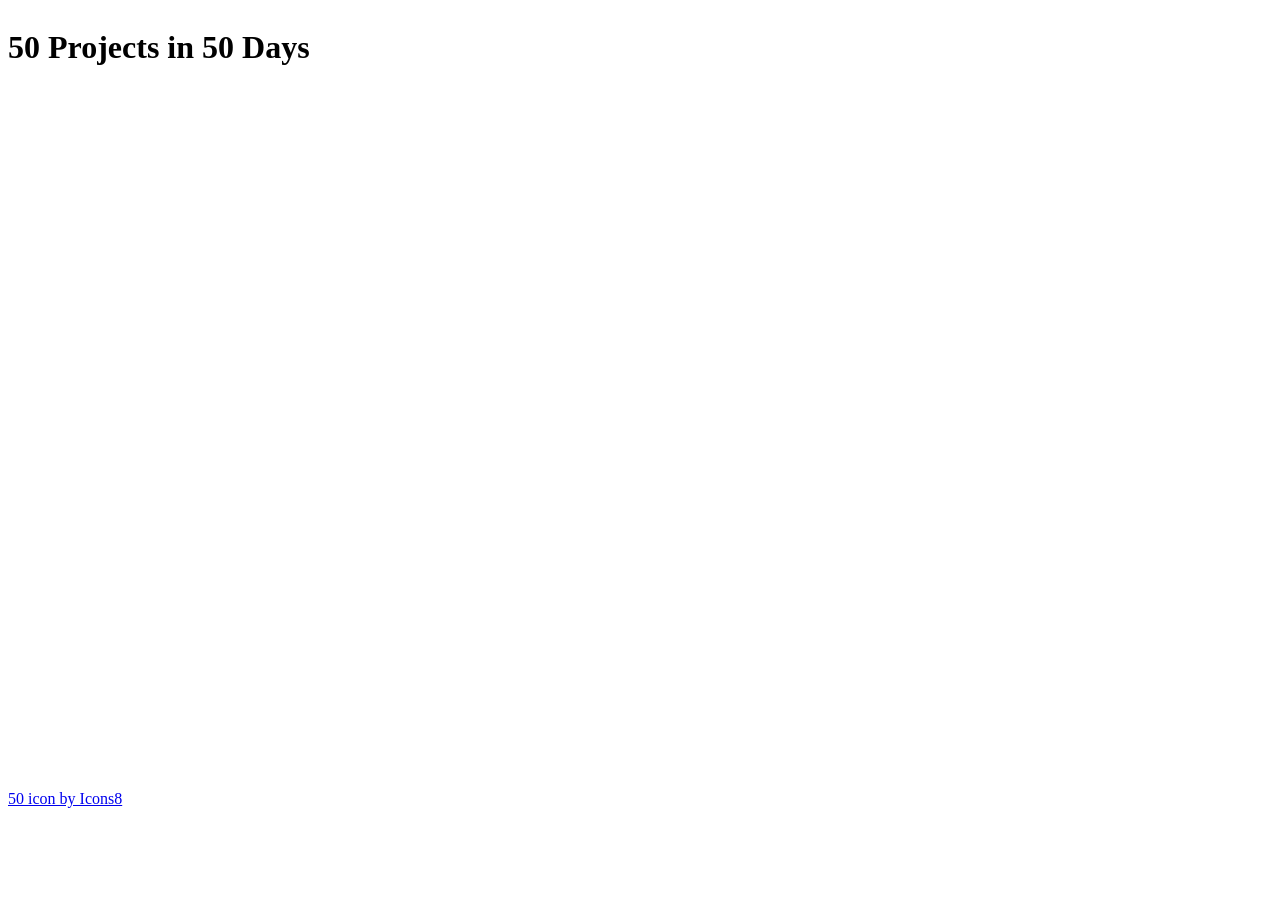
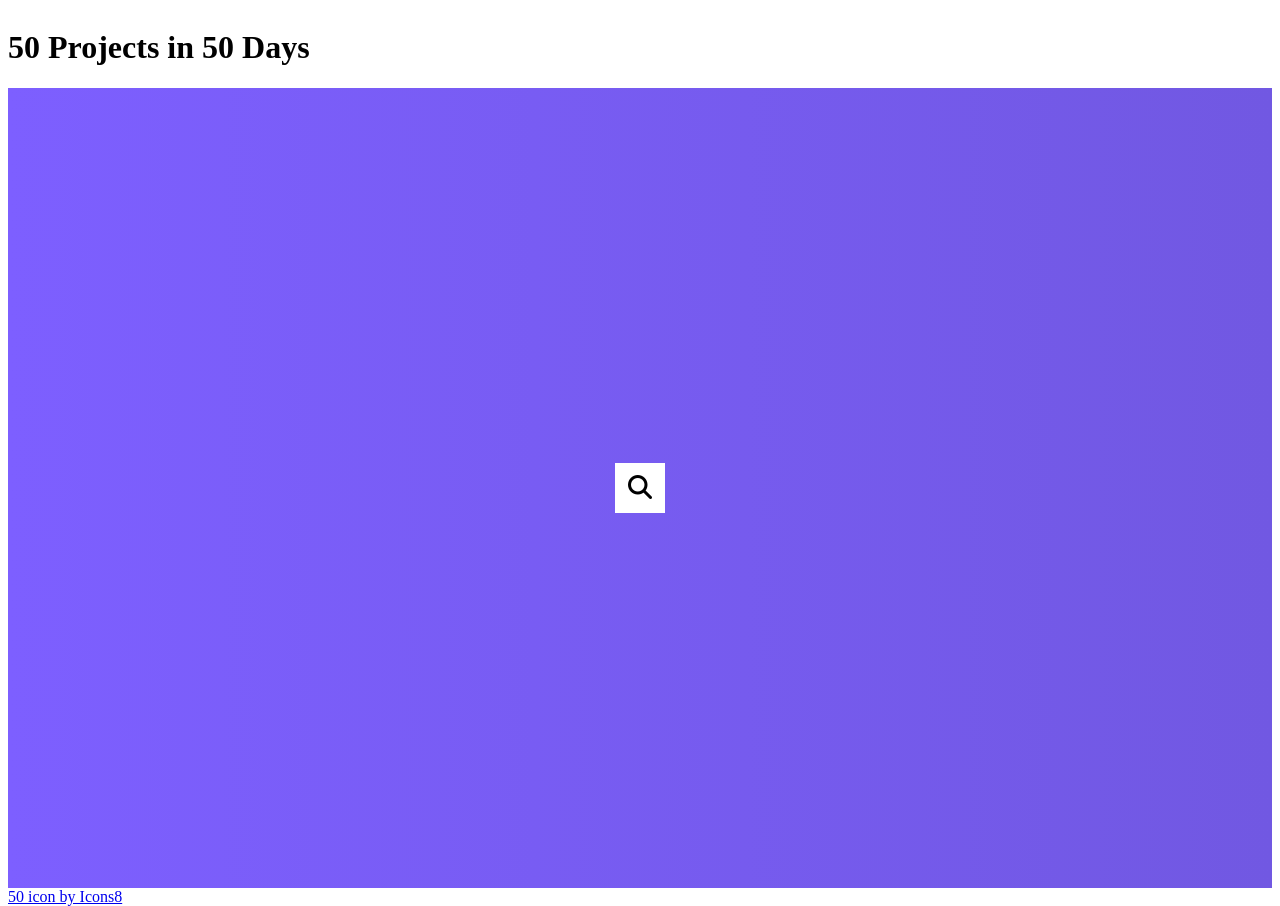
Before and after one commit to hilbug/50-projects-50-days, a website: page public/day4/day4.html in a window 1280 px wide. Before the commit the page ends 808 px from the top, so only its background shows below. Drawn offline with Linux system fonts and the light colour scheme.

Commit message:
add day 4 updates

```diff
--- a/public/day4/day4.html
+++ b/public/day4/day4.html
@@ -11,15 +11,20 @@
     <link rel="stylesheet" href="style.css">
     <!-- font awesome - can also do cdnjs.com -->
     <script src="https://kit.fontawesome.com/32bf735cb4.js" crossorigin="anonymous"></script>
-    <title>My Project</title>
+    <title>Hidden Search Widget</title>
 </head>
 
 <body>
     <header>
         <h1>50 Projects in 50 Days</h1>
     </header>
-    <main class="body">
-
+    <main class="body content">
+        <div class="search">
+            <input type="text" class="input" placeholder="search...">
+            <button class="btn">
+                <i class="fas fa-search"></i>
+            </button>
+        </div>
     </main>
     <footer class="footer">
         <a href="https://icons8.com/icon/71354/50">50 icon by Icons8</a>
--- a/public/day4/script.js
+++ b/public/day4/script.js
@@ -0,0 +1,8 @@
+const search = document.querySelector('.search')
+const btn = document.querySelector('.btn');
+const input = document.querySelectorAll('.search');
+
+btn.addEventListener('click', () => {
+    search.classList.toggle('active');
+    input.focus();
+});
--- a/public/day4/style.css
+++ b/public/day4/style.css
@@ -11,12 +11,57 @@
 */
 
 .body {
+    background-image: linear-gradient(90deg, #7d5fff,#7158e2);
     font-family: 'Roboto', sans-serif;
     display: flex;
-    flex-direction: column;
+    /* flex-direction: column;  */
     align-items: center;
     justify-content: center;
     height: 100vh;
     overflow: hidden;
     margin: 0;
 }
+
+.search {
+    position: relative;
+    /* so we can position things inside it absolute */
+    height: 50px;
+}
+
+.search .input {
+    background-color: #fff;
+    border: 0;
+    font-size: 18px;
+    padding: 15px;
+    height: 50px;
+    width: 50px;
+    transition: width 0.3s ease;
+}
+
+.btn {
+    background-color: #fff;
+    border: 0;
+    cursor: pointer;
+    font-size: 24px;
+    position: absolute;
+    top: 0;
+    left: 0;
+    height: 50px;
+    width: 50px;
+    transition: transform 0.3s ease;
+}
+
+.btn:focus,
+.input:focus {
+    outline: none;
+}
+
+.search.active .input {
+    width: 200px;
+}
+
+.search.active .btn {
+    transform: translateX(198px);
+}
+
+    /* when active, it will expand and button moves over */
```
